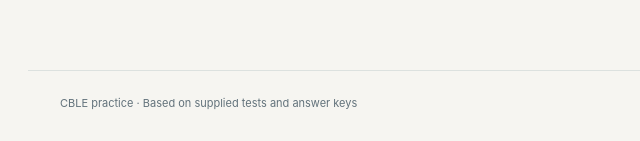
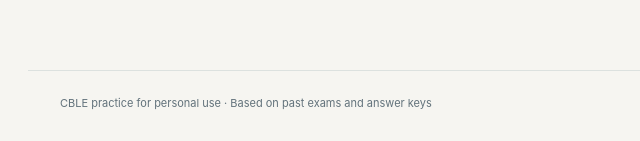
Before and after one commit to dejulo391242/cblepractice, a plain HTML site: page index.html in a window 1280 px wide. Shown: the part 1554-1695 px from the top of the page, 0-640 px from the left. Drawn offline with Linux system fonts and the light colour scheme.

Commit message:
Update page title and footer text

```diff
--- a/index.html
+++ b/index.html
@@ -2,7 +2,7 @@
 <html lang="en">
 <head>
 <meta charset="UTF-8"><meta name="viewport" content="width=device-width, initial-scale=1">
-<title>Customs Broker Practice</title>
+<title>U.S. Customs Broker License Exam Practice</title>
 <meta name="description" content="CBLE Practice, with saved progress and answer review.">
 <link rel="stylesheet" href="style.css">
 <script src="app.js" defer></script>
@@ -13,5 +13,5 @@
 <main id="app"><div class="loading" role="status">Loading your practice exams…</div></main>
 <dialog id="confirm-dialog"><div class="dialog-content"><p class="eyebrow">PRACTICE EXAM</p><h2 id="confirm-title"></h2><p id="confirm-message"></p><div class="dialog-actions"><button id="confirm-cancel" class="button secondary">Keep working</button><button id="confirm-yes" class="button primary">Submit exam</button></div></div></dialog>
 <dialog id="exhibit-dialog"><div class="exhibit-toolbar"><strong id="exhibit-title">Source document</strong><a id="exhibit-original" target="_blank" rel="noopener">Open full image ↗</a><button id="exhibit-close" class="button secondary">Close</button></div><div class="exhibit-scroll"><img id="exhibit-image" alt="Full source document"></div></dialog>
-<footer class="site-footer">CBLE practice · Based on supplied tests and answer keys</footer>
+<footer class="site-footer">CBLE practice for personal use · Based on past exams and answer keys</footer>
 </body></html>
```
